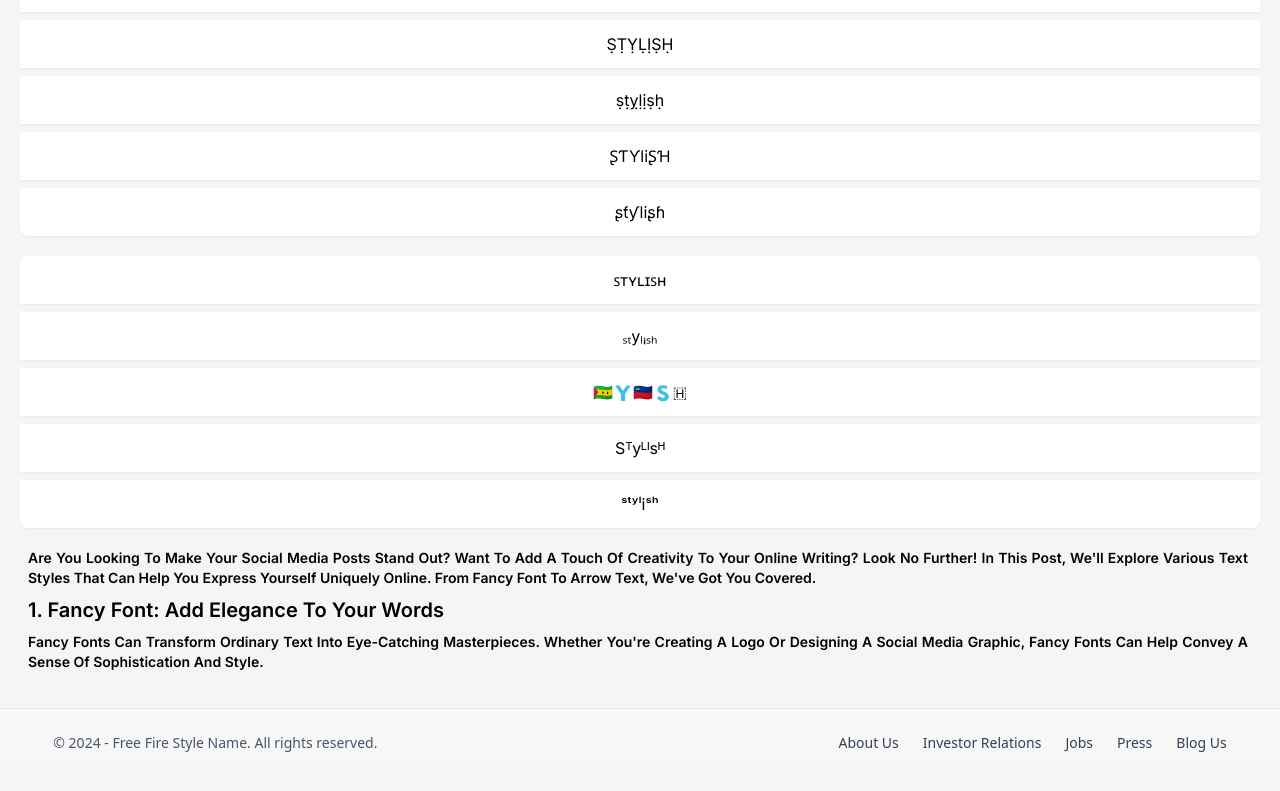
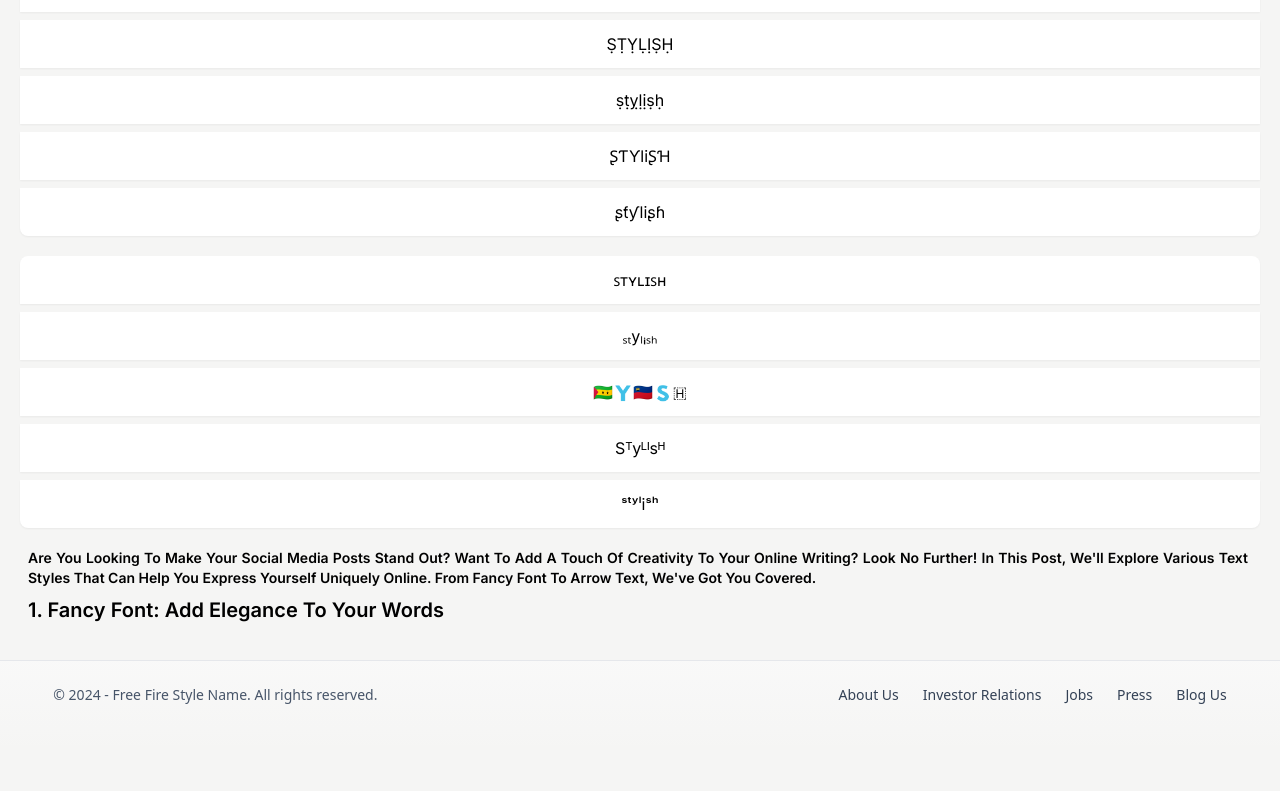
Before and after one commit to AnkushChharri/cfnjst, a Next.js app: page / in a window 1280 px wide. Shown: the part 2838-3629 px from the top of the page. After the commit the page ends 3589 px from the top, so only its background shows below. Built offline with nearby package versions, Linux system fonts and the light colour scheme.

Commit message:
First Initial commit

```diff
--- a/src/app/components/SearchComponent.js
+++ b/src/app/components/SearchComponent.js
@@ -401,7 +401,7 @@ const SearchComponent = () => {
                             <p >Are you looking to make your social media posts stand out? Want to add a touch of creativity to your online writing? Look no further! In this post, we'll explore various text styles that can help you express yourself uniquely online. From Fancy Font to Arrow Text, we've got you covered.
                             </p>
                             <h1 className="pt-2 text-xl ">1. Fancy Font: Add Elegance to Your Words</h1>
-                            <p className="pt-2">Fancy fonts can transform ordinary text into eye-catching masterpieces. Whether you're creating a logo or designing a social media graphic, fancy fonts can help convey a sense of sophistication and style.</p>
+
 
 
                         </div>
```
